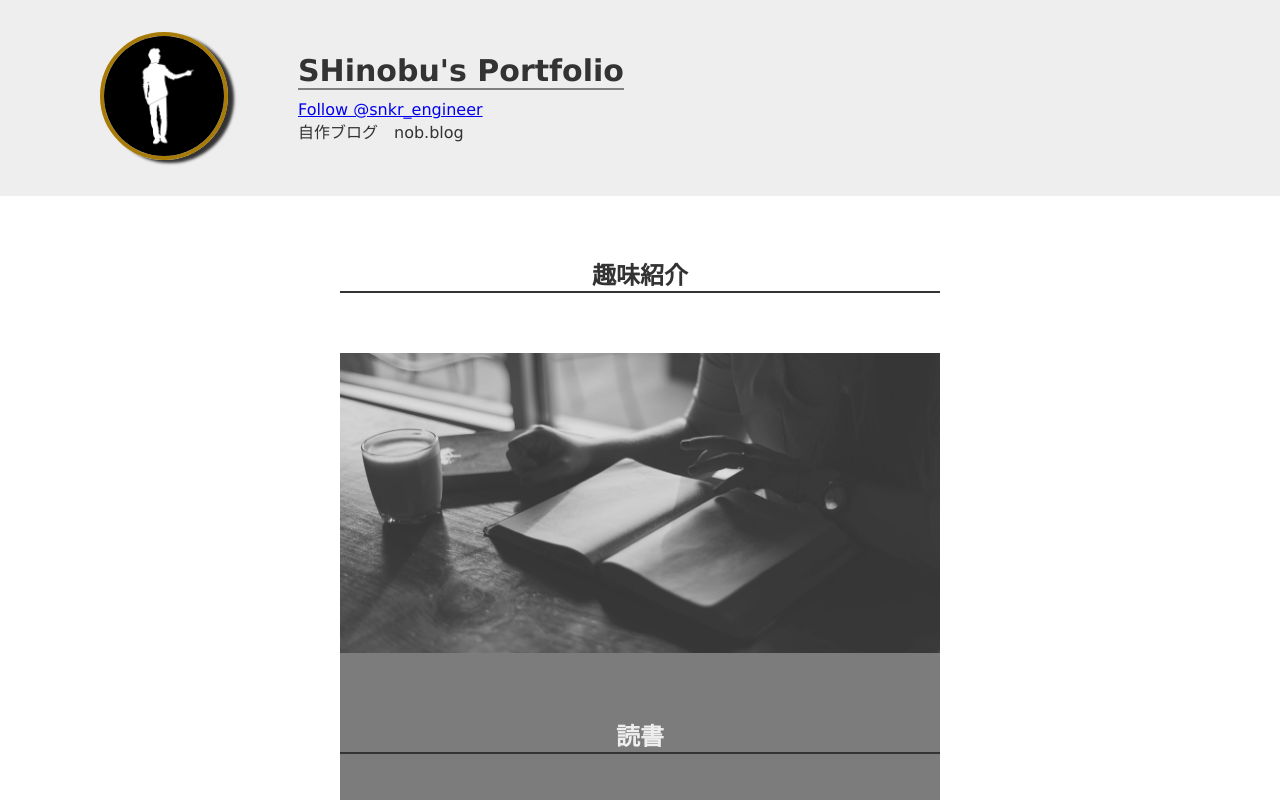
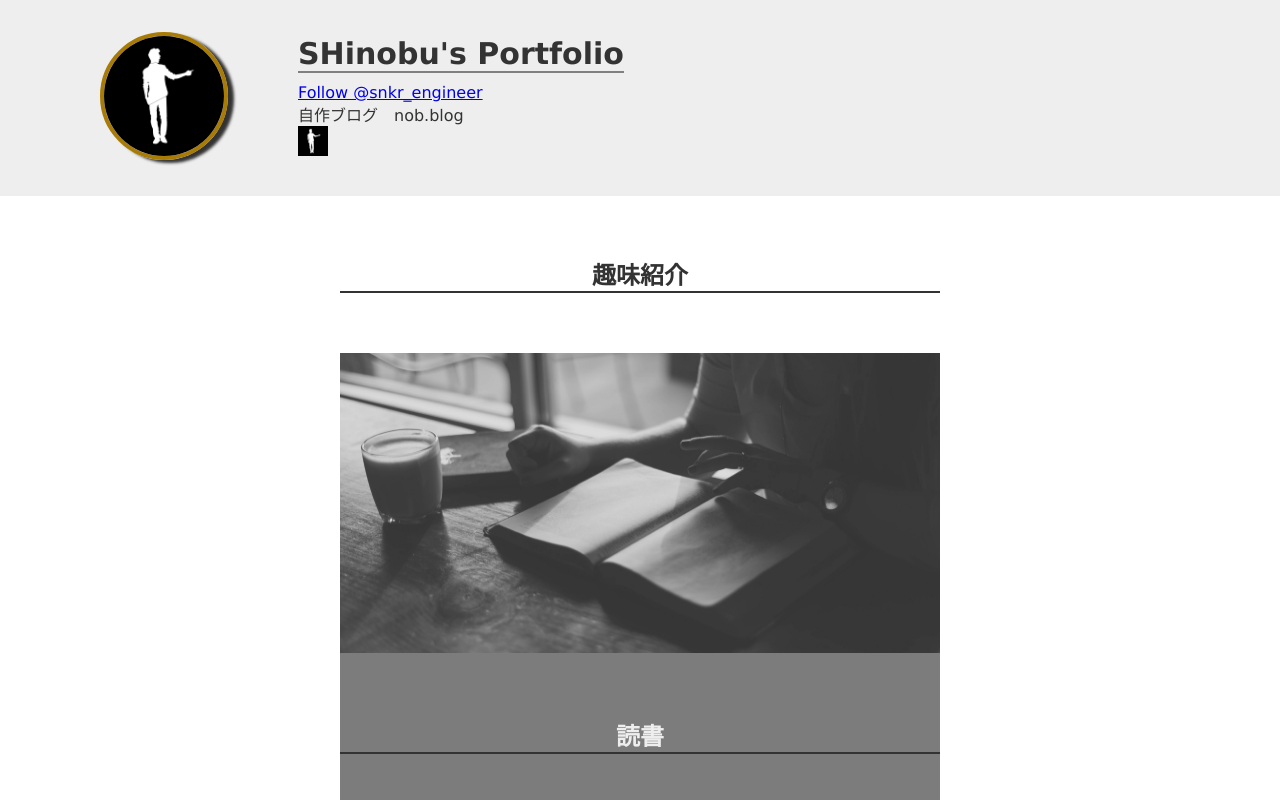
Before and after one commit to WatanabeShinobu/WS_portfolio, a plain HTML site: page index.html in a window 1280 px wide. Shown: the top 800 px of the page. Drawn offline with Linux system fonts and the light colour scheme; a script that the page names is missing.

Commit message:
Update index.html

```diff
--- a/index.html
+++ b/index.html
@@ -18,7 +18,7 @@
                 <li>自作ブログ　nob.blog</li>
                 <li>
                     <a href="https://nobnoblog.net/" class="img1">
-
+                    <img src="ブログロゴ.png" width="30" height="30" alt="ノブのアイコンです">
                     </a>
                 </li>
             </ul>
```
